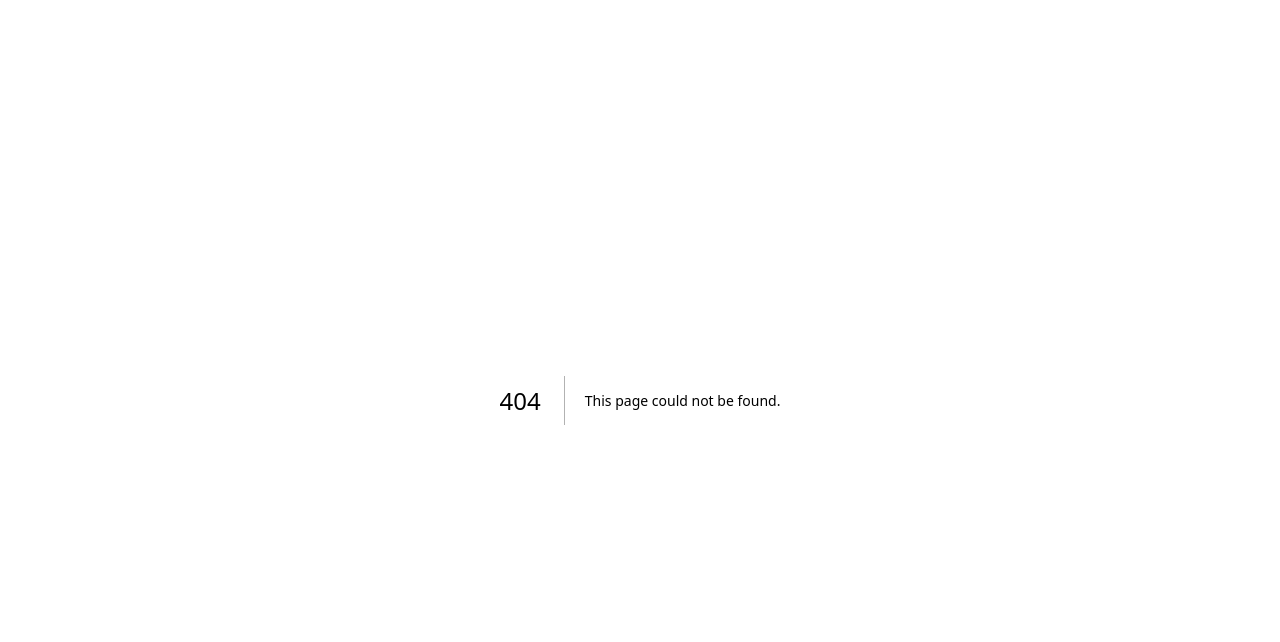
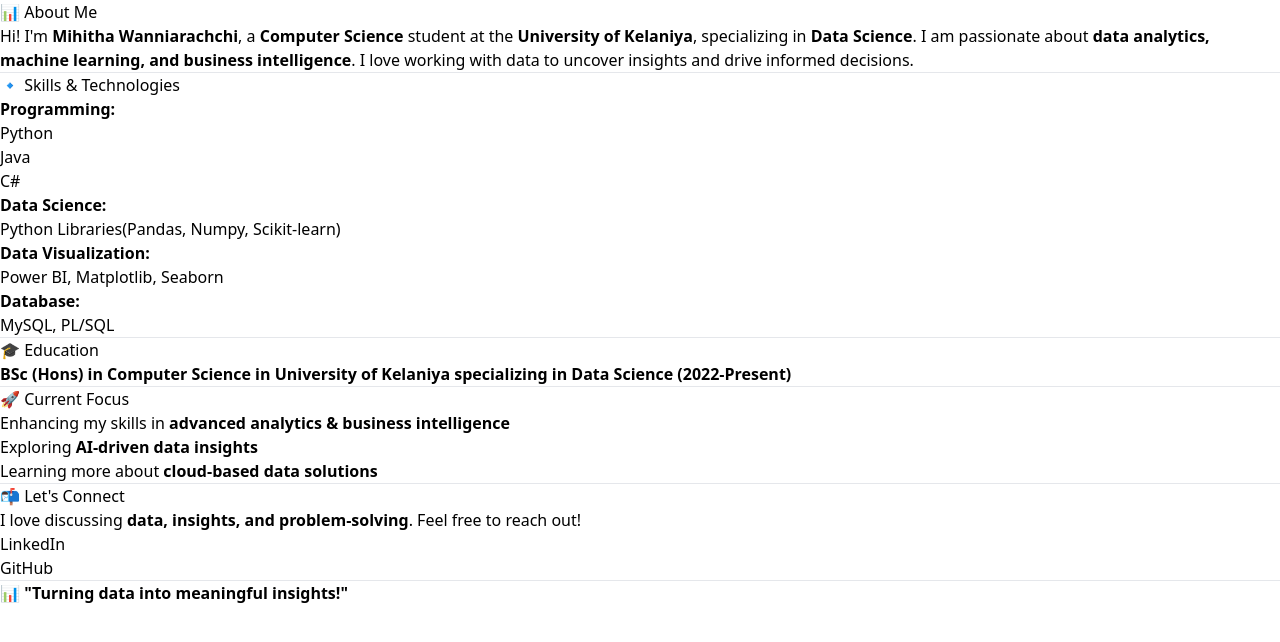
Before and after one commit to nasmeenmnm/batch5, a Next.js app: page /Mihitha_Wanniarachchi/me in a window 1280 px wide. Before the commit this address had no page. Shown: the top 642 px of the page. Built offline with nearby package versions, Linux system fonts and the light colour scheme.

Commit message:
Added About me

```diff
--- /dev/null
+++ b/pages/Mihitha_Wanniarachchi/_meta.js
@@ -0,0 +1,6 @@
+const meta = {
+    me: "Mihitha Wanniarachchi",
+    about: "About Me",
+}
+
+export default meta;
--- /dev/null
+++ b/pages/Mihitha_Wanniarachchi/about.mdx
@@ -0,0 +1,41 @@
+---
+title: "Meet Mihitha"
+description: "Get to know Mihitha, a Computer Science student at the University of Kelaniya."
+---
+
+# 👋 Hi, I'm Mihitha!
+
+I'm a **Computer Science** student at the **University of Kelaniya** with a strong passion for **data analysis and insights**. I love working with data to uncover patterns, make informed decisions, and create meaningful visualizations.
+
+## 🚀 What I Do
+
+I’m interested in:
+- **Data Analysis**
+- **Business Intelligence**
+- **Machine Learning**
+
+I’ve worked on projects that help me understand how data can solve real-world problems.
+
+## 🛠️ My Skills
+
+- **Programming:** Python, Java, C#
+- **Data Science:** Python Libraries(Pandas, Numpy, Scikit-learn)
+- **Data Visualization:** Power BI, Matplotlib, Seaborn
+- **Database** MySQL, PL/SQL
+
+## 📌 What I'm Working On
+
+- 📊 **Enhancing my Power BI & Tableau skills**
+- 🏆 **Exploring predictive analytics & AI in data**
+- 🔍 **Learning advanced SQL for better data handling**
+
+## 📢 Let's Connect
+
+I love discussing data, insights, and analytics. Feel free to connect!
+
+- [LinkedIn](https://www.linkedin.com/in/mihitha-wanniarachchi/)
+- [GitHub](https://github.com/MihithaWanniarachchi)
+
+---
+
+📊 **"Turning raw data into meaningful insights!"**
--- /dev/null
+++ b/pages/Mihitha_Wanniarachchi/me.mdx
@@ -0,0 +1,53 @@
+---
+title: "Mihitha Wanniarachchi - Data Analyst Enthusiast"
+description: "Exploring data-driven solutions and analytics with Mihitha Wanniarachchi."
+---
+
+# 📊 About Me
+
+Hi! I'm **Mihitha Wanniarachchi**, a **Computer Science** student at the **University of Kelaniya**, specializing in **Data Science**. I am passionate about **data analytics, machine learning, and business intelligence**. I love working with data to uncover insights and drive informed decisions.
+
+---
+
+## 🔹 Skills & Technologies
+
+### **Programming:**
+- Python
+- Java
+- C#
+
+### **Data Science:**
+- Python Libraries(Pandas, Numpy, Scikit-learn)
+
+### **Data Visualization:**
+Power BI, Matplotlib, Seaborn
+
+### **Database:**
+MySQL, PL/SQL
+
+---
+
+## 🎓 Education
+
+- **BSc (Hons) in Computer Science in University of Kelaniya specializing in Data Science   (2022-Present)**
+
+---
+
+## 🚀 Current Focus
+
+- Enhancing my skills in **advanced analytics & business intelligence**
+- Exploring **AI-driven data insights**
+- Learning more about **cloud-based data solutions**
+
+---
+
+## 📬 Let's Connect
+
+I love discussing **data, insights, and problem-solving**. Feel free to reach out!
+
+- [LinkedIn](https://www.linkedin.com/in/mihitha-wanniarachchi/)
+- [GitHub](https://github.com/MihithaWanniarachchi)
+
+---
+
+📊 **"Turning data into meaningful insights!"**
```
